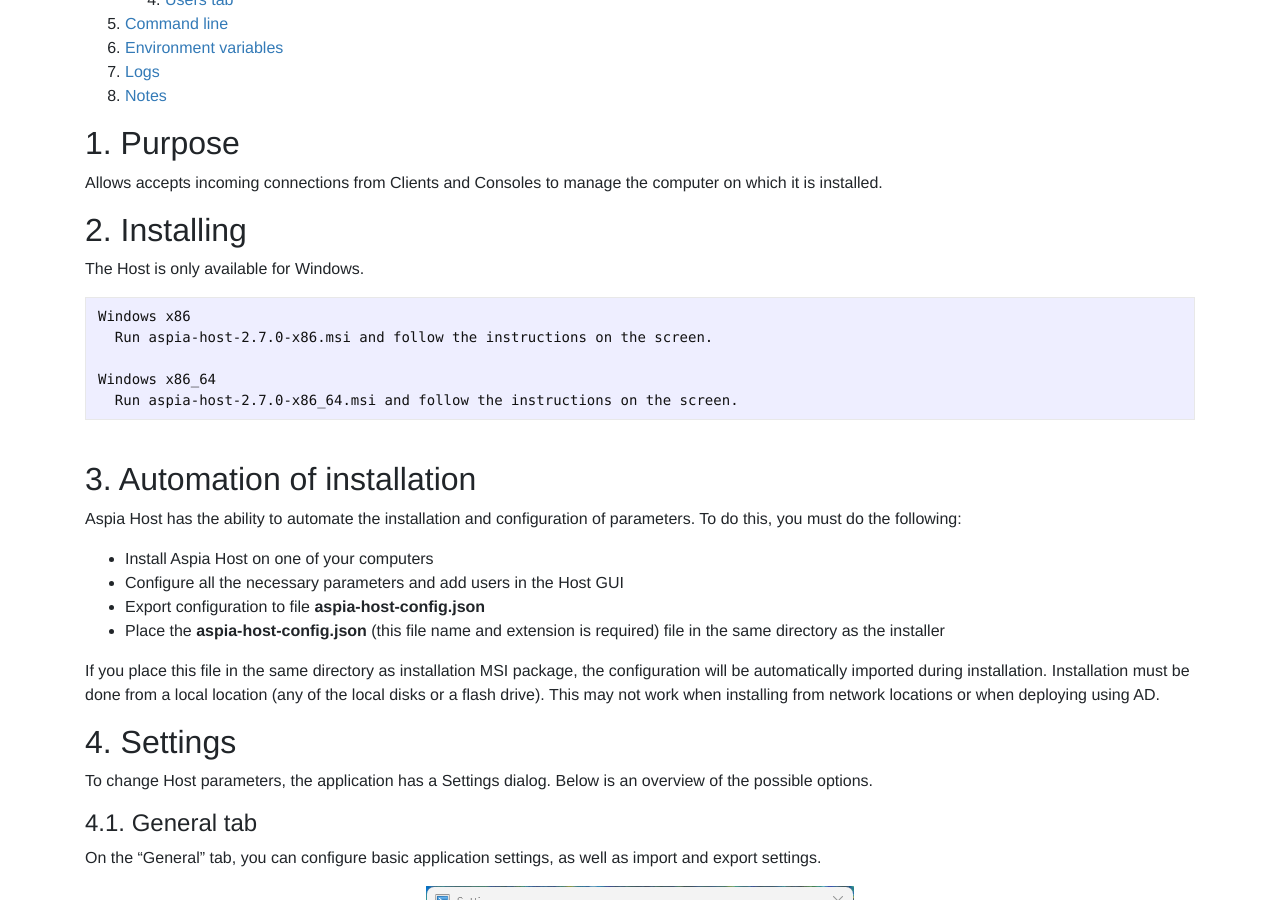
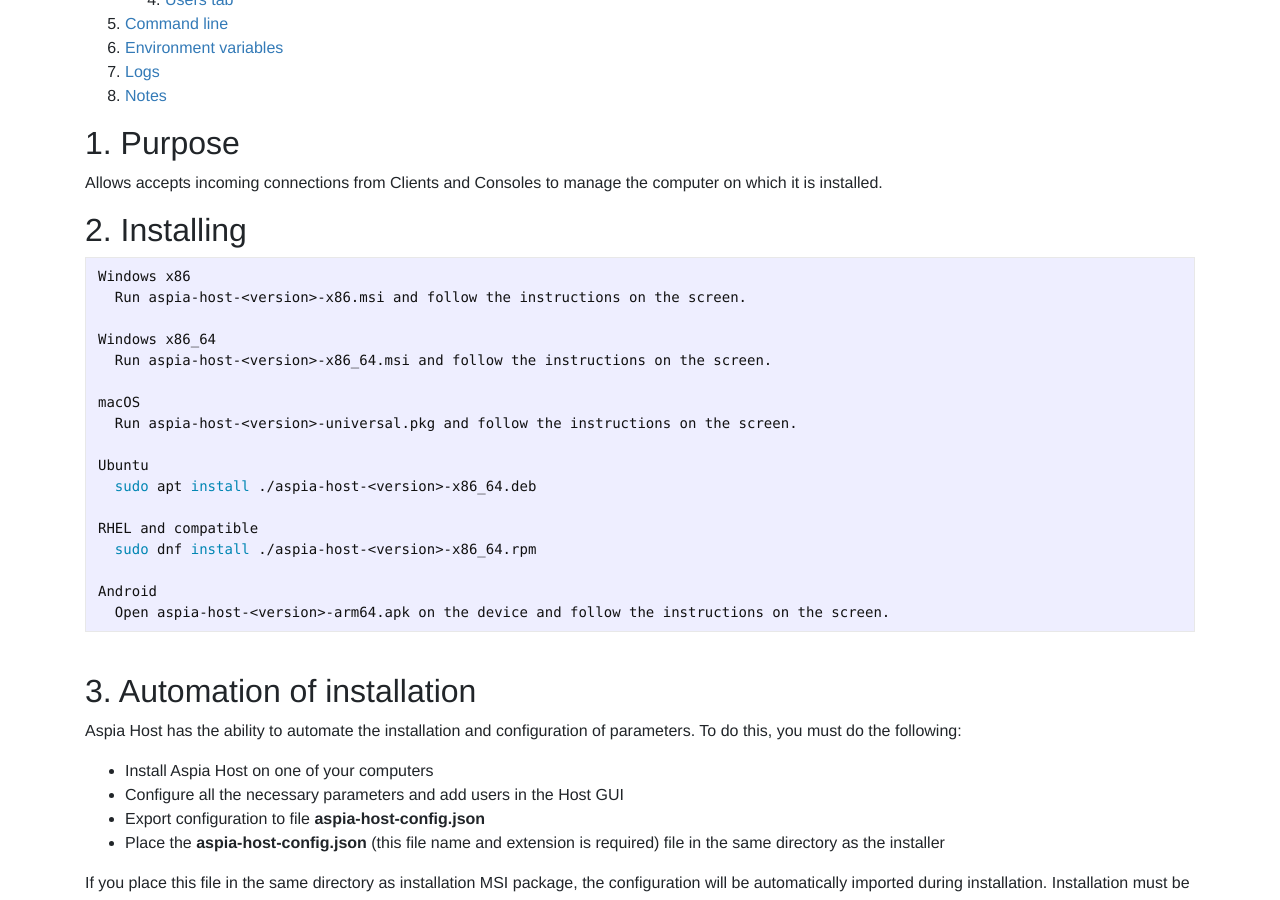
Before and after one commit to dchapyshev/dchapyshev.github.io, a Jekyll site: the page built from docs/host.md, in a window 1280 px wide and 900 px high, scrolled down 410 px. Built offline with Jekyll 4.4.1, drawn with Linux system fonts in a browser that asks for light colours.

Commit message:
Update docs.

````diff
--- a/docs/host.md
+++ b/docs/host.md
@@ -21,13 +21,24 @@ title: Aspia Host
 Allows accepts incoming connections from Clients and Consoles to manage the computer on which it is installed.
 
 ## 2. Installing <a name="installing"></a>
-The Host is only available for Windows.
 ```bash
 Windows x86
-  Run aspia-host-2.7.0-x86.msi and follow the instructions on the screen.
+  Run aspia-host-<version>-x86.msi and follow the instructions on the screen.
 
 Windows x86_64
-  Run aspia-host-2.7.0-x86_64.msi and follow the instructions on the screen.
+  Run aspia-host-<version>-x86_64.msi and follow the instructions on the screen.
+
+macOS
+  Run aspia-host-<version>-universal.pkg and follow the instructions on the screen.
+
+Ubuntu
+  sudo apt install ./aspia-host-<version>-x86_64.deb
+
+RHEL and compatible
+  sudo dnf install ./aspia-host-<version>-x86_64.rpm
+
+Android
+  Open aspia-host-<version>-arm64.apk on the device and follow the instructions on the screen.
 ```
 <br/>
 
````
Also changed, not shown: docs/client.md (+7 -7 lines).
